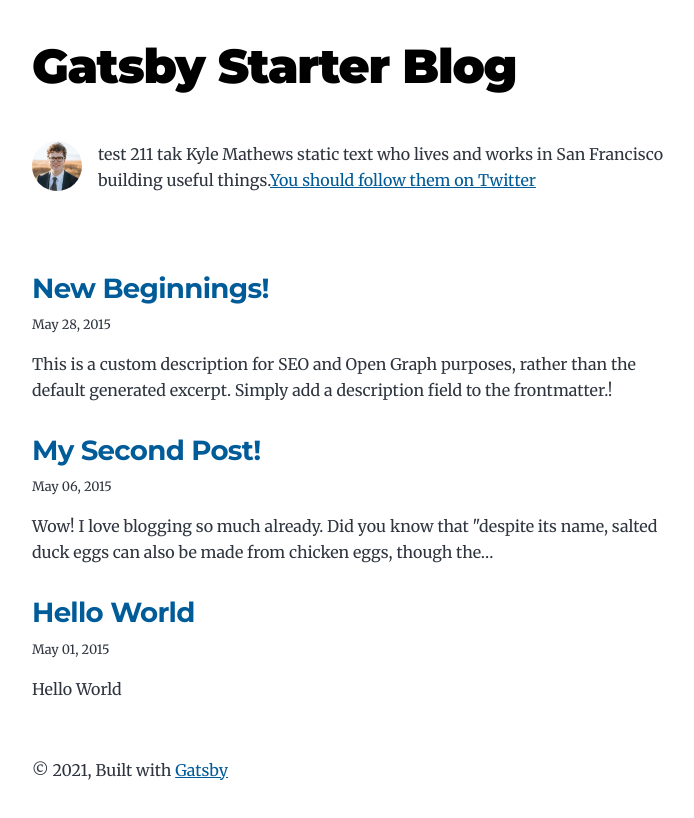
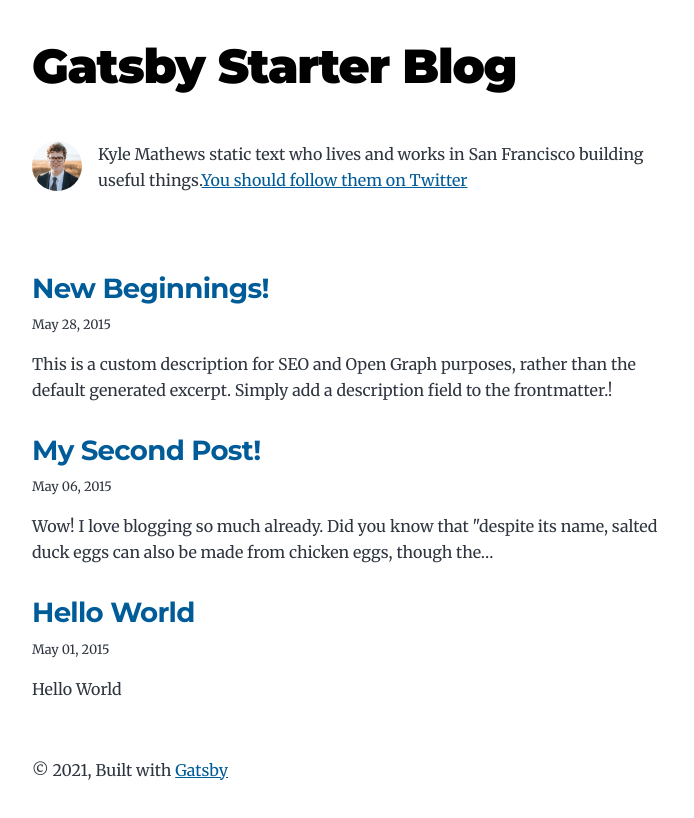
Before and after one commit to vitaliyrtest1/test-tutorial, a Gatsby site: page / in a window 1280 px wide. Shown: the whole page, without its empty margins (292-986 px from the left). Built offline with nearby package versions, Linux system fonts and the light colour scheme; Gatsby itself is replaced by a stand-in of ours.

Commit message:
bio.js: changed

```diff
--- a/src/components/bio.js
+++ b/src/components/bio.js
@@ -44,7 +44,7 @@ const Bio = () => {
       />
       {author?.name && (
         <p>
-          test 211 tak {author.name} static text {author?.summary || null}
+          {author.name} static text {author?.summary || null}
           <a href={`https://twitter.com/${social?.twitter || ``}`}>
             You should follow them on Twitter
           </a>
```
